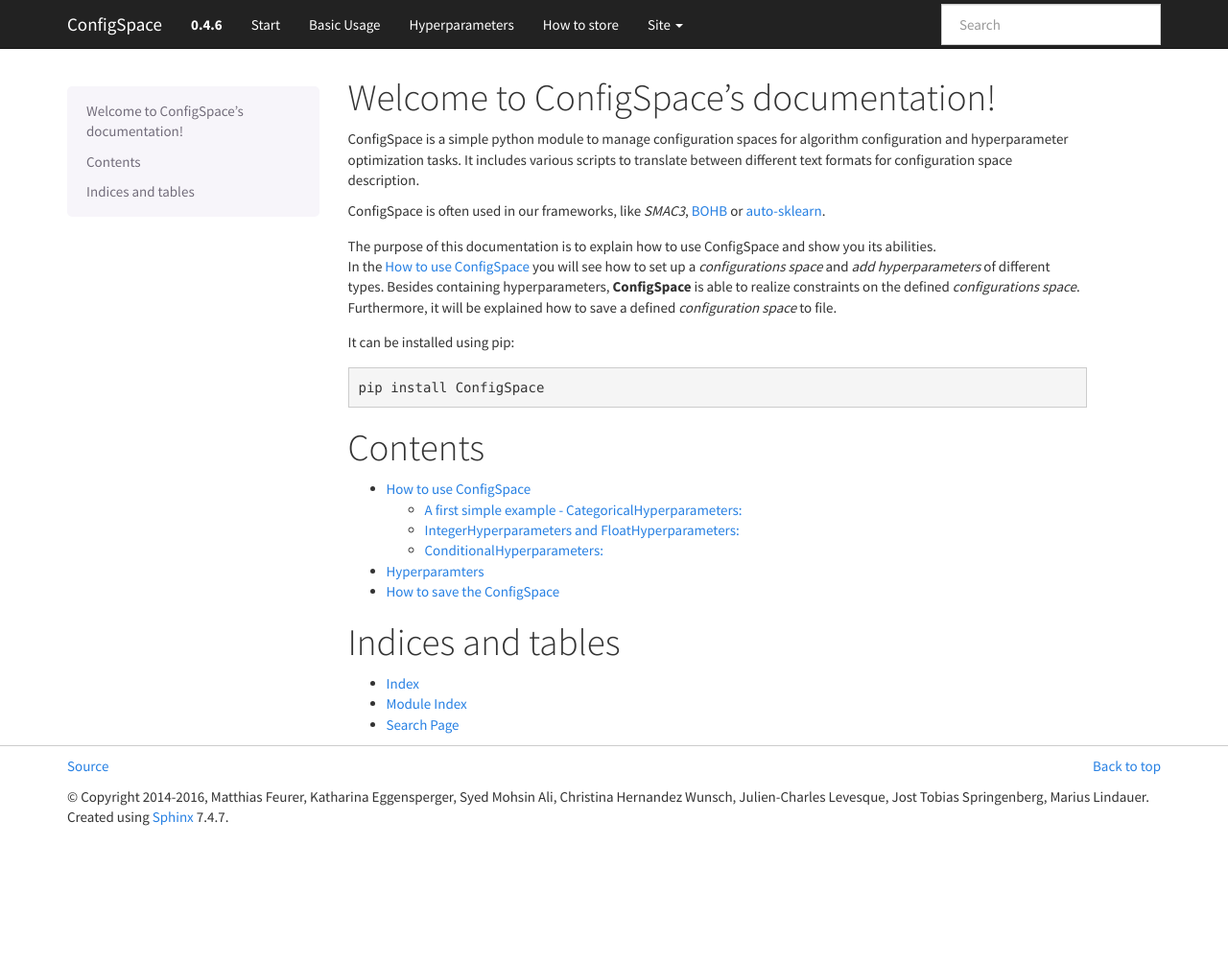
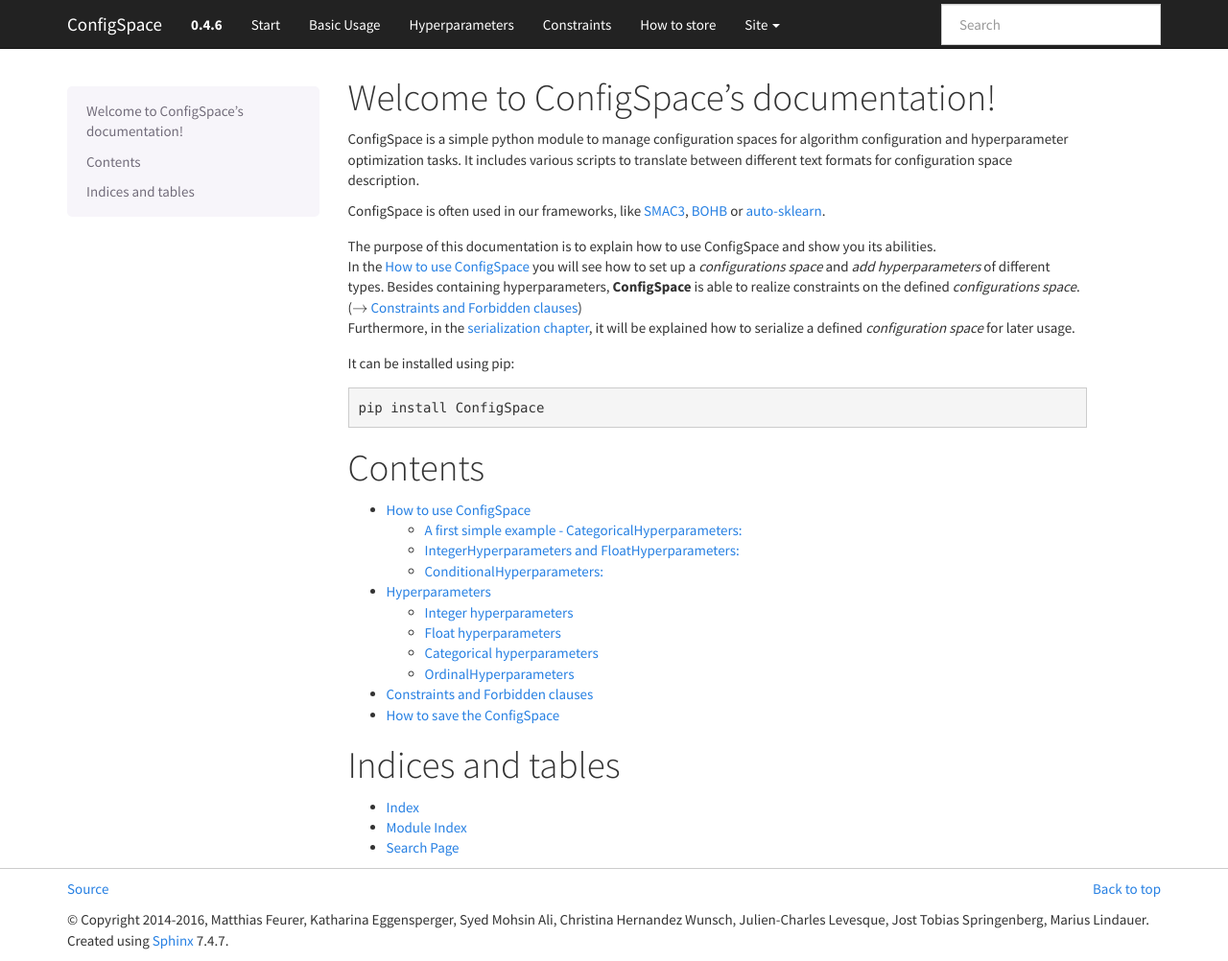
Before and after one commit to automl/ConfigSpace, a Sphinx documentation site: the page built from docs/source/index.rst, in a window 1280 px wide and 1002 px high. Shown: the whole window at 96% size. Built offline with Sphinx 7.4.7, drawn with Linux system fonts in a browser that asks for light colours; the version number is read from the project's files by our own code.

Commit message:
included hyperparameter.rst

```diff
--- a/docs/source/Hyperparameters.rst
+++ /dev/null
@@ -1,5 +0,0 @@
-Hyperparamters
-==============
-
-.. currentmodule: ConfigSpace
-.. automodule: ConfigSpace.hyperparameters
--- a/docs/source/conf.py
+++ b/docs/source/conf.py
@@ -6,8 +6,9 @@
 # full list see the documentation:
 # http://www.sphinx-doc.org/en/master/config
 
-import shlex
 import sphinx_bootstrap_theme
+import ConfigSpace
+
 
 # -- Path setup --------------------------------------------------------------
 
@@ -106,8 +107,9 @@
     'navbar_links': [
         ('Start', 'index'),
         ('Basic Usage', 'quickstart'),
-        ('Hyperparameters', 'Hyperparameters'),
-        ('How to store', 'Save_ConfigSpace_to_file')
+        ('Hyperparameters', 'hyperparameter'),
+        ('Constraints', 'constraints'),
+        ('How to store', 'serialization')
     ],
     # Render the next and previous page links in navbar. (Default: true)
     'navbar_sidebarrel': False,
--- /dev/null
+++ b/docs/source/constraints.rst
@@ -0,0 +1,2 @@
+Constraints and Forbidden clauses
+=================================
--- a/docs/source/index.rst
+++ b/docs/source/index.rst
@@ -9,12 +9,12 @@
 ConfigSpace is a simple python module to manage configuration spaces for algorithm configuration and hyperparameter optimization tasks.
 It includes various scripts to translate between different text formats for configuration space description.
 
-ConfigSpace is often used in our frameworks, like `SMAC3`, `BOHB`_ or `auto-sklearn`_.
+ConfigSpace is often used in our frameworks, like `SMAC3`_, `BOHB`_ or `auto-sklearn`_.
 
 | The purpose of this documentation is to explain how to use ConfigSpace and show you its abilities.
 | In the :doc:`quickstart` you will see how to set up a *configurations space* and *add hyperparameters* of different types.
-  Besides containing hyperparameters, **ConfigSpace** is able to realize constraints on the defined *configurations space*.
-| Furthermore, it will be explained how to save a defined *configuration space* to file.
+  Besides containing hyperparameters, **ConfigSpace** is able to realize constraints on the defined *configurations space*. (:math:`\rightarrow` :doc:`constraints`)
+| Furthermore, in the :doc:`serialization chapter <serialization>`, it will be explained how to serialize a defined *configuration space* for later usage.
 
 .. _SMAC3: https://github.com/automl/SMAC3
 .. _BOHB: https://github.com/automl/HpBandSter
@@ -31,8 +31,9 @@
    :maxdepth: 2
 
    quickstart.rst
-   Hyperparameters.rst
-   Save_ConfigSpace_to_file.rst
+   hyperparameter.rst
+   constraints.rst
+   serialization.rst
 
 
 Indices and tables
```
Also changed, not shown: docs/source/hyperparameter.rst (added, +83 -0 lines), docs/source/serialization.rst (renamed from docs/source/Save_ConfigSpace_to_file.rst).
